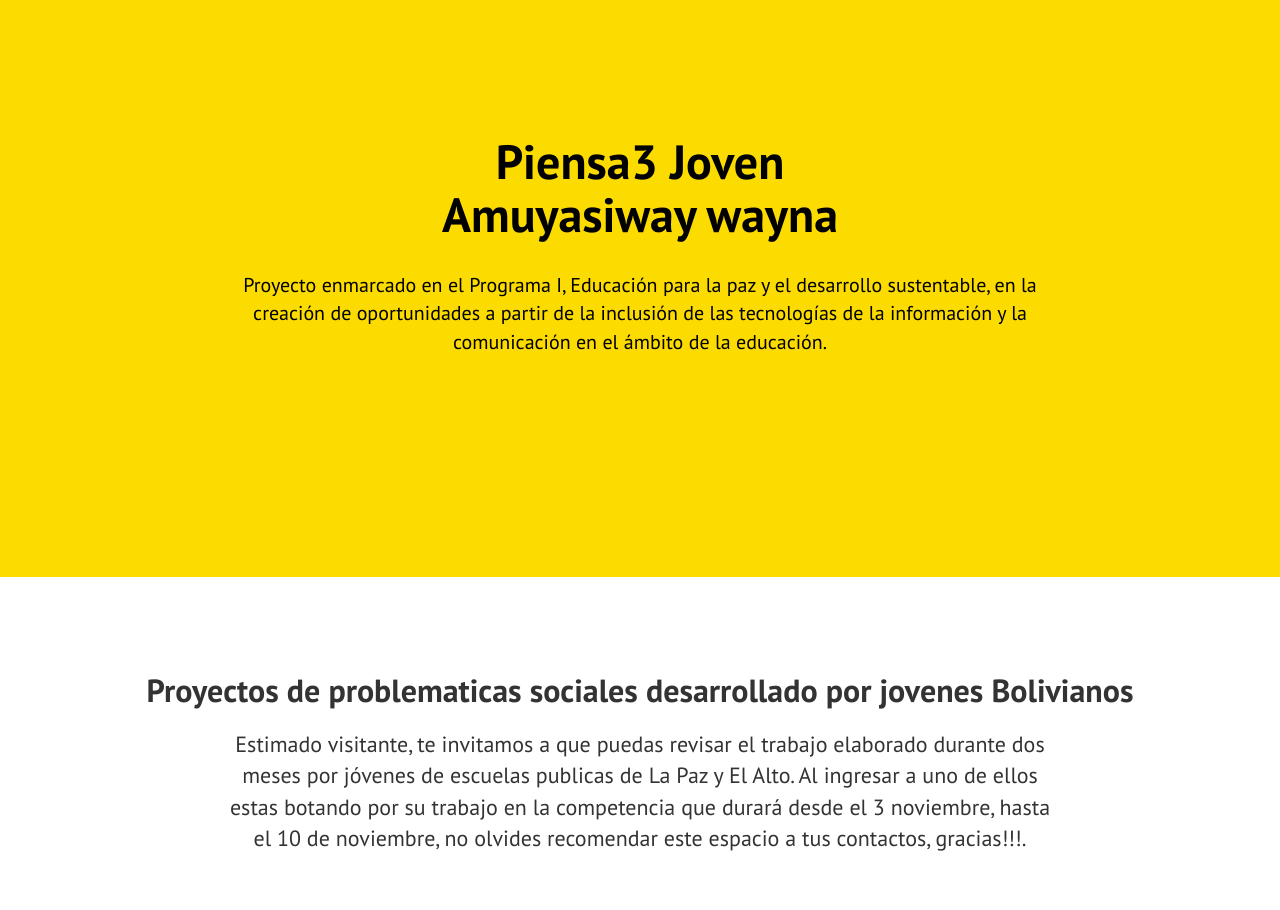
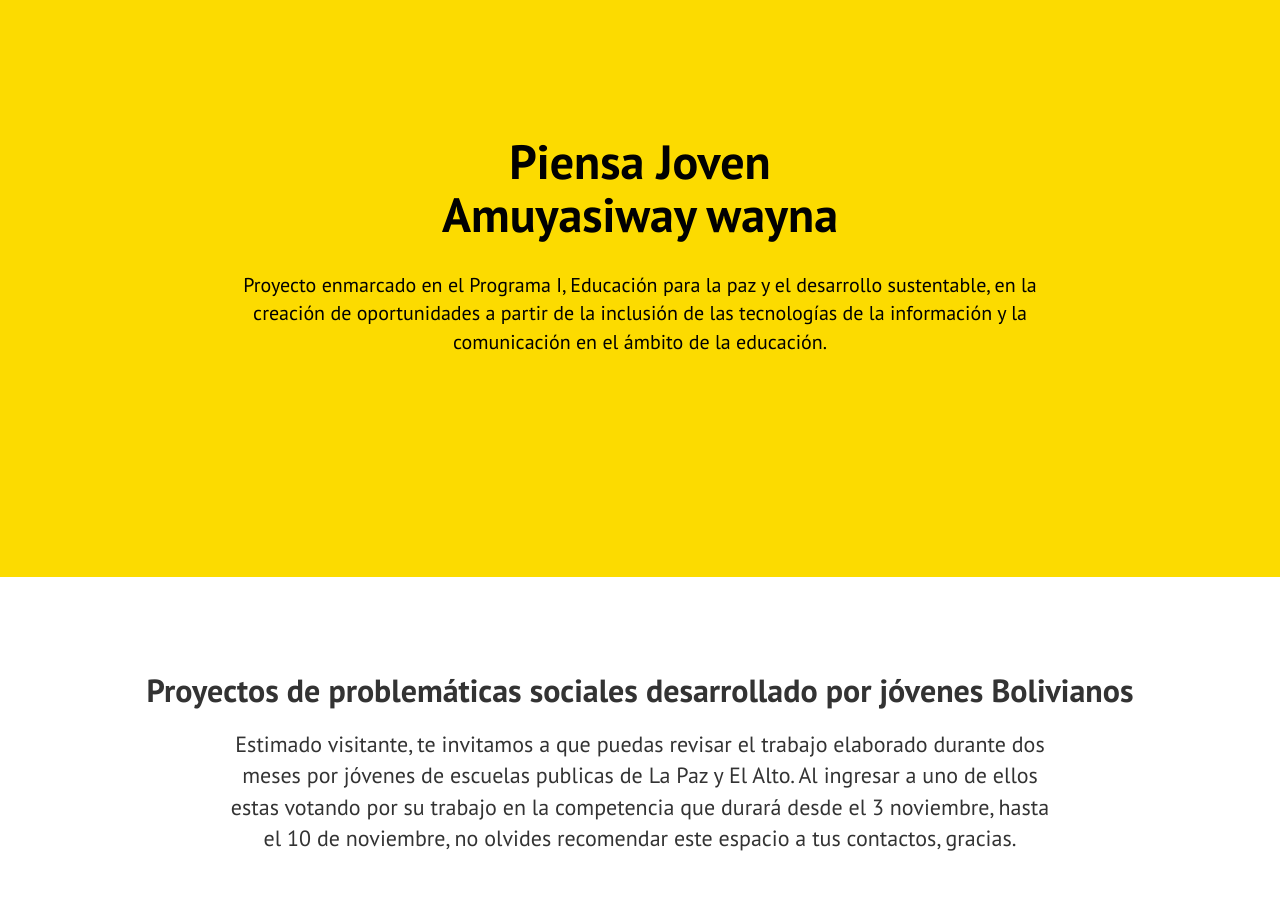
Before and after one commit to wargollo/piensajoven, a plain HTML site: page index.html in a window 1280 px wide. Shown: the part 1120-2030 px from the top of the page. Drawn offline with Linux system fonts and the light colour scheme.

Commit message:
Versión nueva de pagina

```diff
--- a/index.html
+++ b/index.html
@@ -108,7 +108,7 @@
 			      <ul class="rslides" id="slider4">
 			        <li>
 			          <div class="slider-top">
-			          	<h1>Piensa1 Joven<br>
+			          	<h1>Piensa Joven<br>
 Amuyasiway wayna
 </h1>
 			          	<p>Proyecto Diseño y Desarrollo de aplicaciones informáticas para jóvenes de escuelas públicas.</p>
@@ -117,7 +117,7 @@ Amuyasiway wayna
 			        </li>
 			        <li>
 			          <div class="slider-top">
-			          	<h1>Piensa2 Joven<br>
+			          	<h1>Piensa Joven<br>
 Amuyasiway wayna
 </h1>
 			          	<p>Agencia para el Desarrollo de las Sociedades de la Información</p>
@@ -126,7 +126,7 @@ Amuyasiway wayna
 			        </li>
 			        <li>
 			          <div class="slider-top">
-			          	<h1>Piensa3 Joven<br>
+			          	<h1>Piensa Joven<br>
 Amuyasiway wayna
 </h1>
 			          	<p>Proyecto enmarcado en el Programa I, Educación para la paz y el desarrollo sustentable, en la creación de oportunidades a partir de la inclusión de las tecnologías de la información y la comunicación en el ámbito de la educación.  </p>
@@ -145,8 +145,8 @@ Amuyasiway wayna
 	<div class="content" id="about">
 		<div class="container">
 			<div class="content-top">
-				<h2>Proyectos de problematicas sociales desarrollado por jovenes Bolivianos</h2>
-				<p>Estimado visitante, te invitamos a que puedas revisar el trabajo elaborado durante dos meses por jóvenes de escuelas publicas de La Paz y El Alto.	Al ingresar a uno de ellos estas botando por su trabajo en la competencia que durará desde el 3 noviembre, hasta el 10 de noviembre, no olvides recomendar este espacio a tus contactos, gracias!!!.</p>
+				<h2>Proyectos de problemáticas sociales desarrollado por jóvenes Bolivianos</h2>
+				<p>Estimado visitante, te invitamos a que puedas revisar el trabajo elaborado durante dos meses por jóvenes de escuelas publicas de La Paz y El Alto. Al ingresar a uno de ellos estas votando por su trabajo en la competencia que durará desde el 3 noviembre, hasta el 10 de noviembre, no olvides recomendar este espacio a tus contactos, gracias.</p>
 			</div>
 			<div class="row content-bottom-row">
 				<div class="col-md-3 content-row-column">
```
